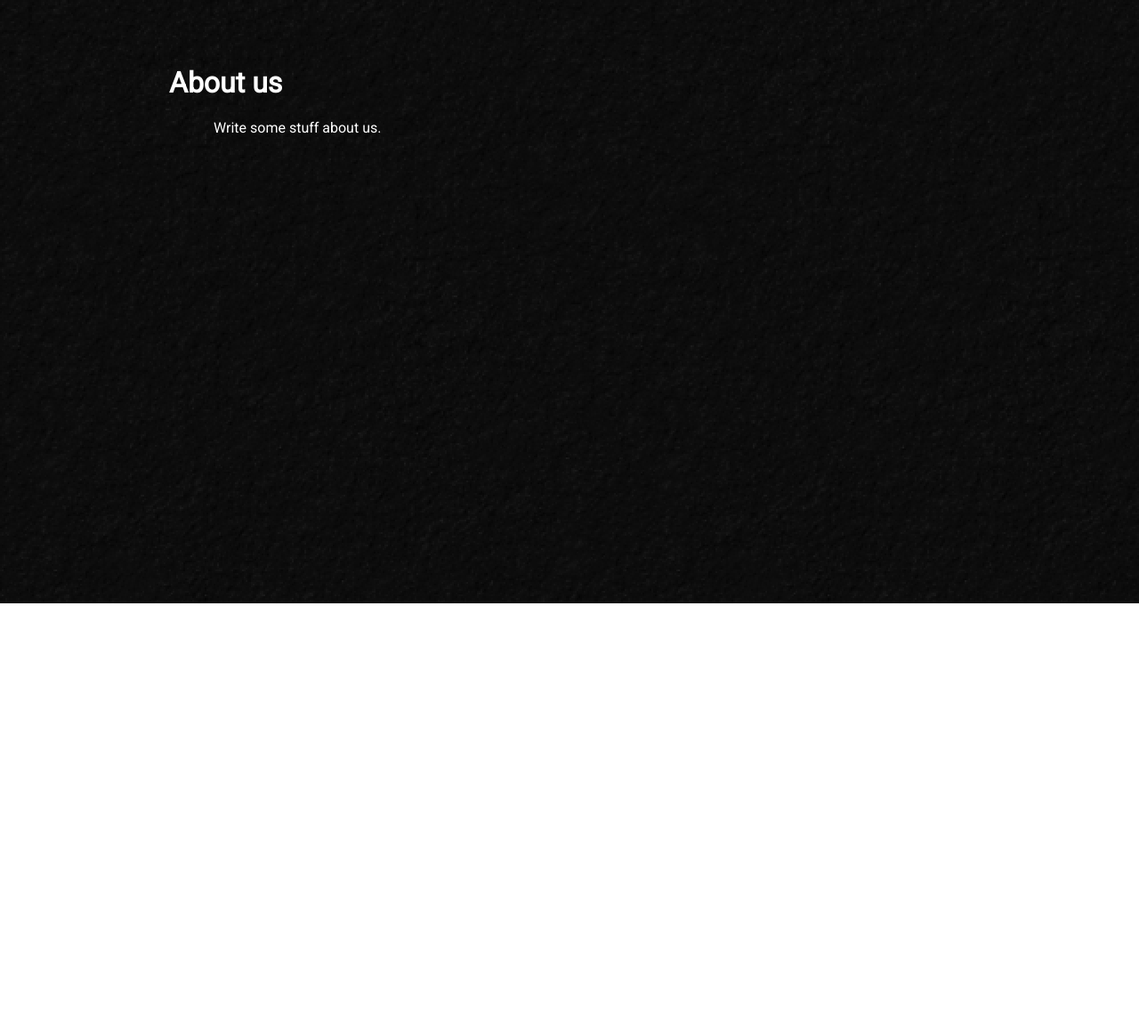
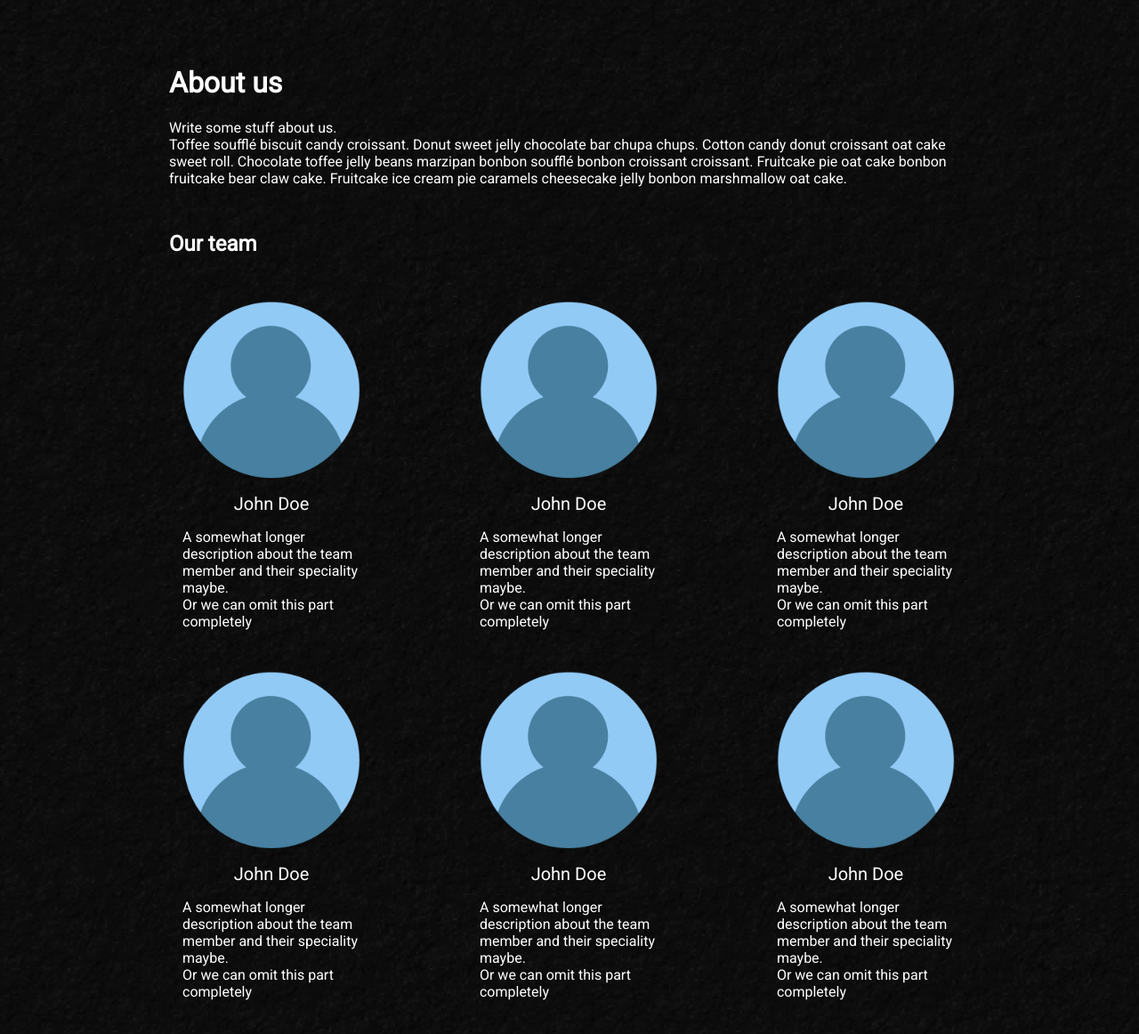
Before and after one commit to steakholders-tm/steakholders, a plain HTML site: page about.html in a window 1280 px wide. Shown: the part 122-1284 px from the top of the page at 89% size. Before the commit the page ends 800 px from the top, so only its background shows below. Drawn offline with Linux system fonts and the light colour scheme.

Commit message:
I lost track of what I did in this commit.
But who cares

```diff
--- a/about.html
+++ b/about.html
@@ -20,8 +20,56 @@
     </div>
     <div id="content_main">
         <h1>About us</h1>
-        <p>Write some stuff about us.</p>
+        <p>Write some stuff about us.<br>
+            Toffee soufflé biscuit candy croissant. Donut sweet jelly chocolate bar chupa chups. Cotton
+            candy donut croissant oat cake sweet roll. Chocolate toffee jelly beans marzipan bonbon
+            soufflé bonbon croissant croissant. Fruitcake pie oat cake bonbon fruitcake bear claw cake.
+            Fruitcake ice cream pie caramels cheesecake jelly bonbon marshmallow oat cake.</p>
 
+        <div class="subsection">
+            <h2>Our team</h2>
+            <div class="team_member">
+                <img class="centeredImage" src="static/img/staff/avatar.png">
+                <p>John Doe</p>
+                <p>A somewhat longer description about the team member and their speciality maybe. <br>
+                Or we can omit this part completely</p>
+            </div>
+
+            <div class="team_member">
+                <img class="centeredImage" src="static/img/staff/avatar.png">
+                <p>John Doe</p>
+                <p>A somewhat longer description about the team member and their speciality maybe. <br>
+                    Or we can omit this part completely</p>
+            </div>
+
+            <div class="team_member">
+                <img class="centeredImage" src="static/img/staff/avatar.png">
+                <p>John Doe</p>
+                <p>A somewhat longer description about the team member and their speciality maybe. <br>
+                    Or we can omit this part completely</p>
+            </div>
+
+            <div class="team_member">
+                <img class="centeredImage" src="static/img/staff/avatar.png">
+                <p>John Doe</p>
+                <p>A somewhat longer description about the team member and their speciality maybe. <br>
+                    Or we can omit this part completely</p>
+            </div>
+
+            <div class="team_member">
+                <img class="centeredImage" src="static/img/staff/avatar.png">
+                <p>John Doe</p>
+                <p>A somewhat longer description about the team member and their speciality maybe. <br>
+                    Or we can omit this part completely</p>
+            </div>
+
+            <div class="team_member">
+                <img class="centeredImage" src="static/img/staff/avatar.png">
+                <p>John Doe</p>
+                <p>A somewhat longer description about the team member and their speciality maybe. <br>
+                    Or we can omit this part completely</p>
+            </div>
+        </div>
     </div>
 
 </div>
--- a/static/css/style.css
+++ b/static/css/style.css
@@ -26,6 +26,7 @@ body {
 
 #menu_wrapper {
     //width: 800px;
+    max-width: 80%;
     float: right;
 }
 
@@ -75,8 +76,6 @@ a:hover {
 }
 
 #content_main p, #content_main h1, #content_main h2, #content_main h3 {
-    max-width: 80%;
-    min-width: 640px;
     padding: 0 50px 0;
 }
 
@@ -101,3 +100,20 @@ a {
     display: block;
     margin: 100px auto;
 }
+
+.team_member {
+    width: 300px;
+    display: inline-block;
+    padding: 0 15px;
+}
+
+.team_member img {
+    width: 200px;
+    margin-top: 30px;
+    margin-bottom: 0px;
+}
+
+.team_member p:first-of-type {
+    text-align: center;
+    font-size: 20px;
+}
```
Also changed, not shown: bingo.html (+1 -1 lines), index.html (+2 -2 lines), static/img/dev/keep_out.png (renamed from static/img/keep_out.png), static/img/logo/raised.png (renamed from static/img/raised.png), static/img/logo/steak_logo_black.png (renamed from static/img/steak_logo_black.png), static/img/logo/steak_logo_white.png (renamed from static/img/steak_logo_white.png), static/img/staff/avatar.png (added).
